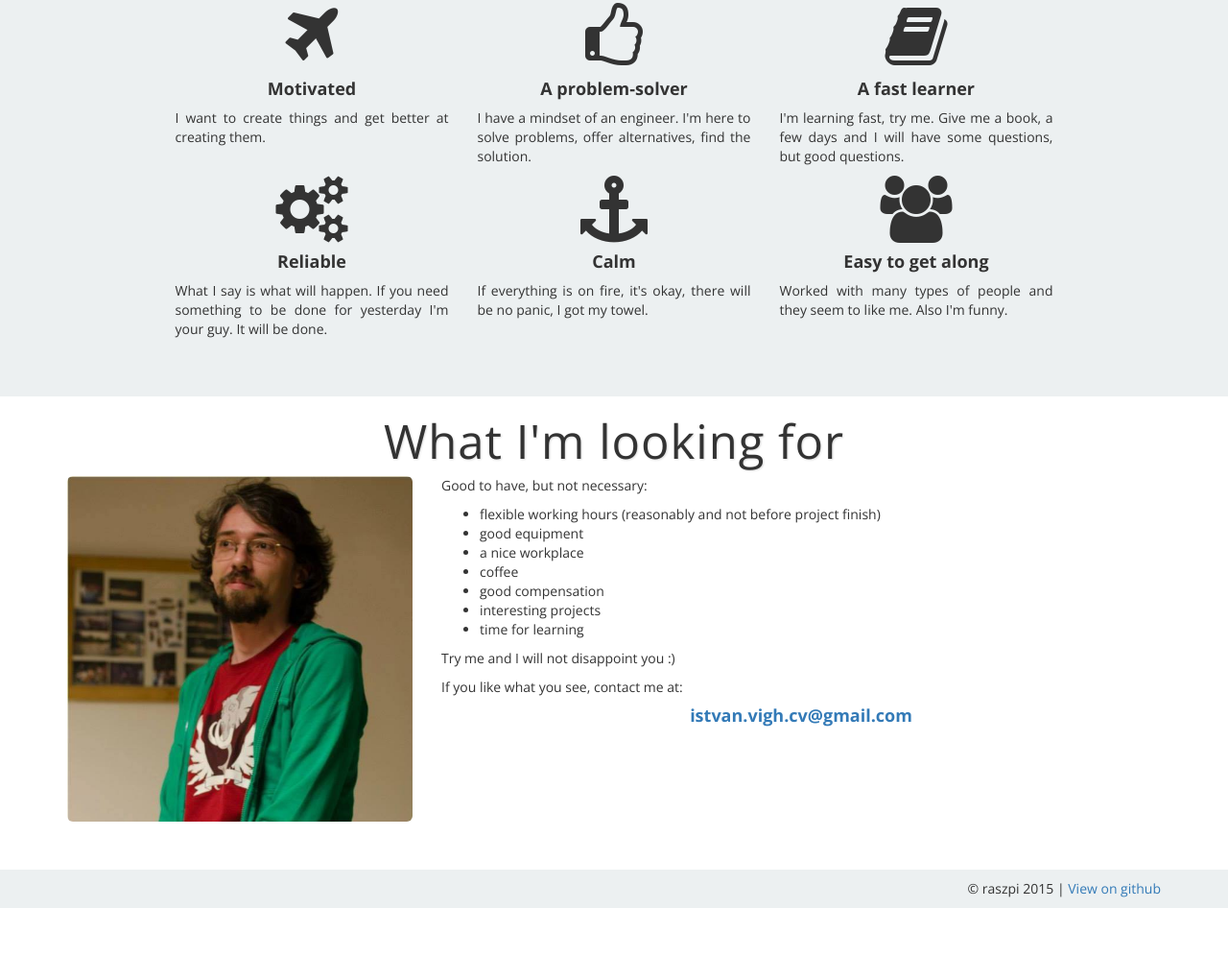
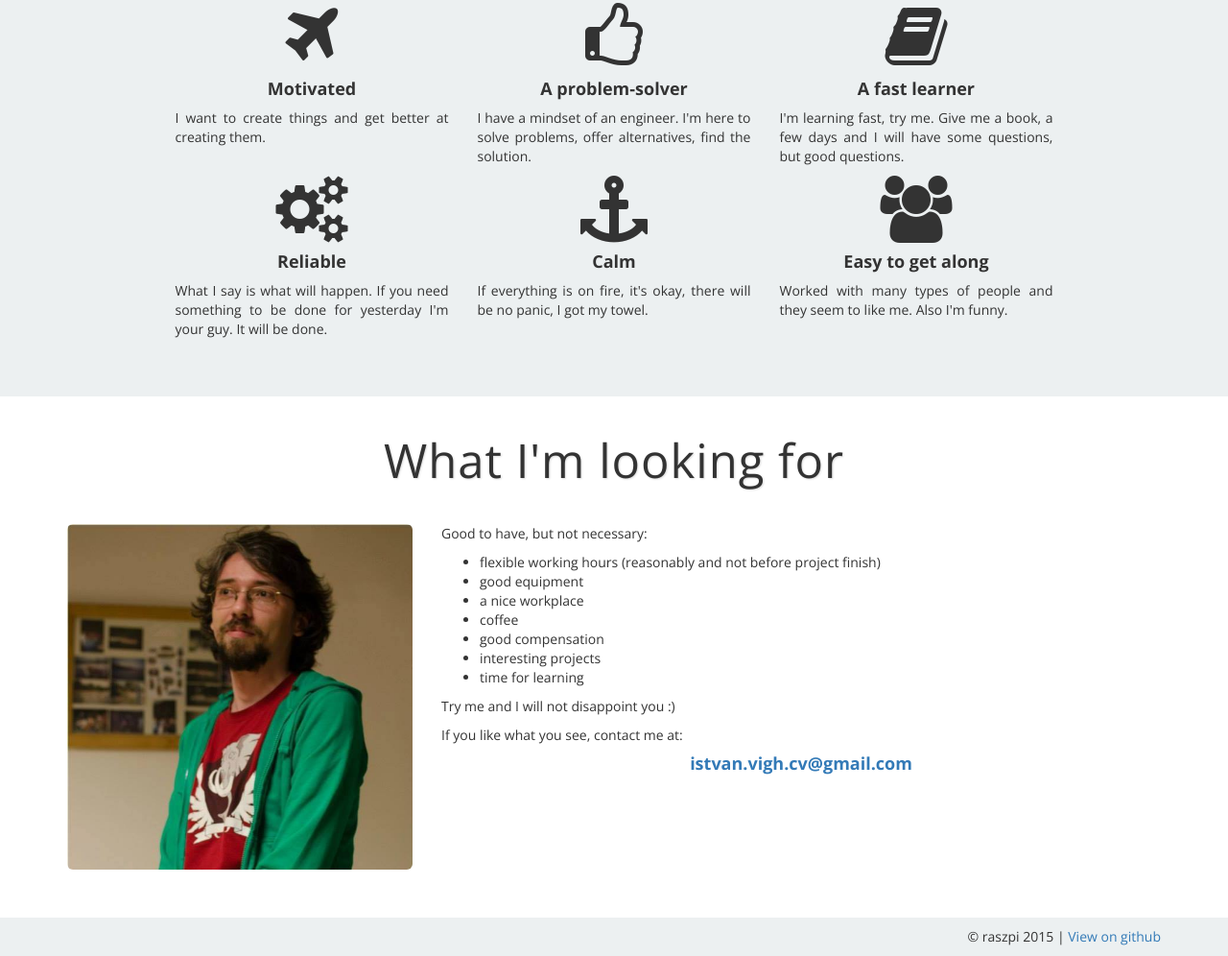
Before and after one commit to raszpi/raszpi.github.io, a plain HTML site: page index.html in a window 1280 px wide. Shown: the part 3366-4362 px from the top of the page at 96% size. Before the commit the page ends 4312 px from the top, so only its background shows below. Drawn offline with nearby package versions, Linux system fonts and the light colour scheme.

Commit message:
small padding fix

```diff
--- a/css/main.css
+++ b/css/main.css
@@ -132,7 +132,11 @@ section.i-am {
 }
 
 section.contact {
+  padding-top: 20px;
   padding-bottom: 50px;
+}
+section.contact h2{
+  padding-bottom: 30px;
 }
 
 footer {
```
